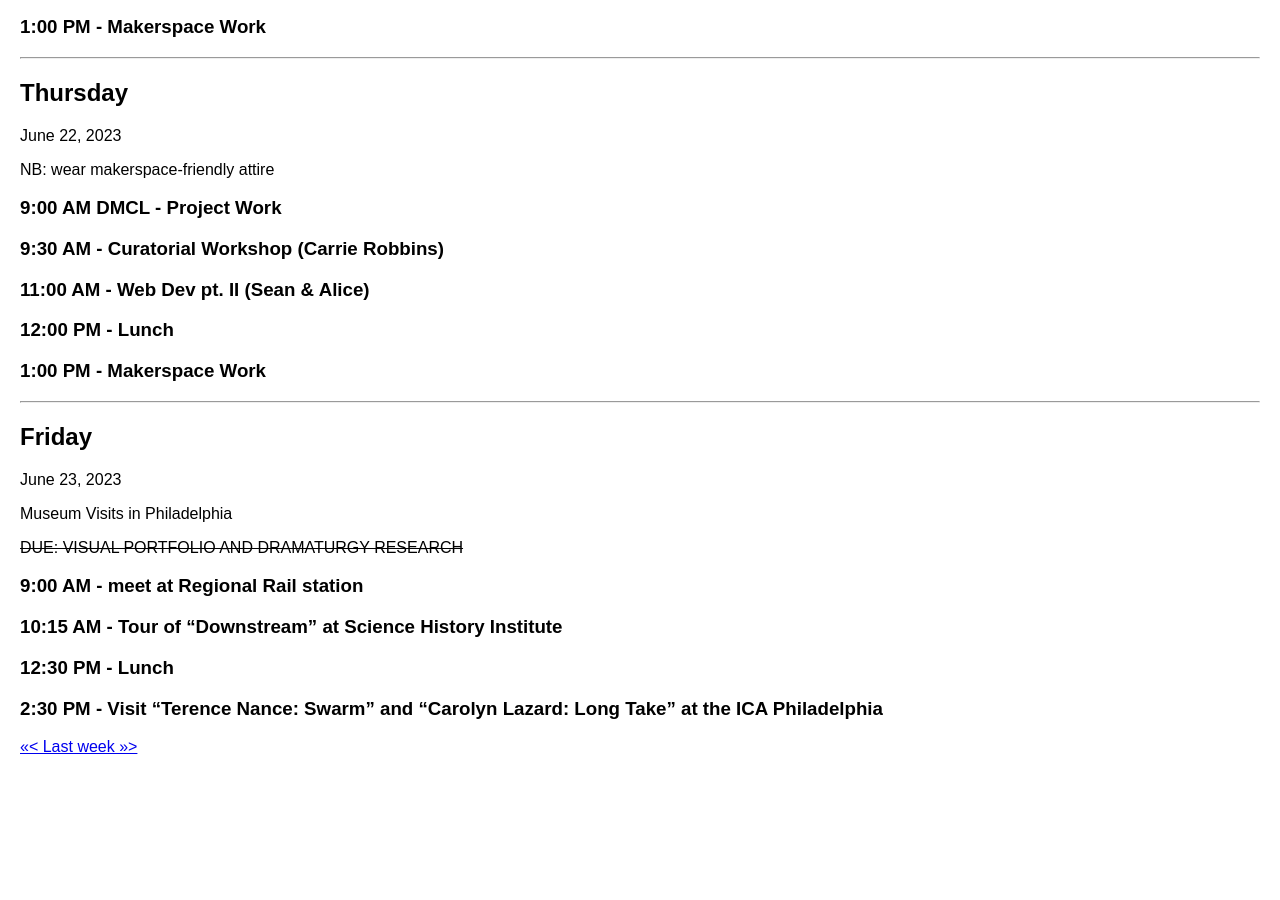
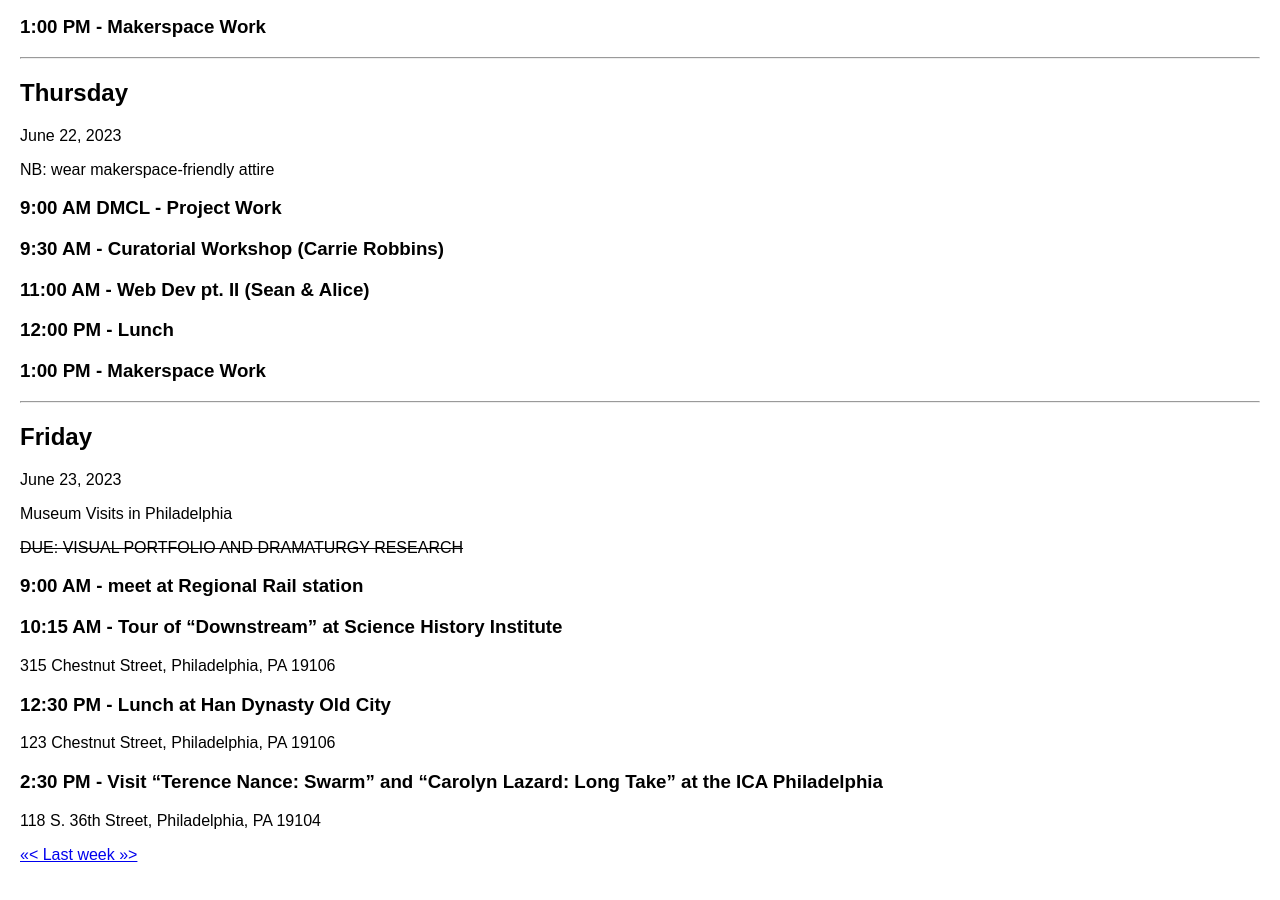
Before and after one commit to digbmc/dssf-syll, a Jekyll site: the page built from _weeks/04-web.md, in a window 1280 px wide and 900 px high, scrolled down 1071 px. Built offline with Jekyll 4.4.1, drawn with Linux system fonts in a browser that asks for light colours; before the commit the page ends 1863 px from its top, so only the background shows below that.

Commit message:
Added lunch and address details for 6/23

```diff
--- a/_weeks/04-web.md
+++ b/_weeks/04-web.md
@@ -73,10 +73,13 @@ Museum Visits in Philadelphia
 ### 9:00 AM - meet at Regional Rail station
 
 ### 10:15 AM - Tour of "Downstream" at Science History Institute
+315 Chestnut Street, Philadelphia, PA 19106
 
-### 12:30 PM - Lunch
+### 12:30 PM - Lunch at Han Dynasty Old City
+123 Chestnut Street, Philadelphia, PA 19106
 
 ### 2:30 PM - Visit "Terence Nance: Swarm" and "Carolyn Lazard: Long Take" at the ICA Philadelphia
+118 S. 36th Street, Philadelphia, PA 19104
 
 
 [<<< Last week >>>](https://github.com/digbmc/dssf-syll/blob/main/_weeks/03-data.md)
```
